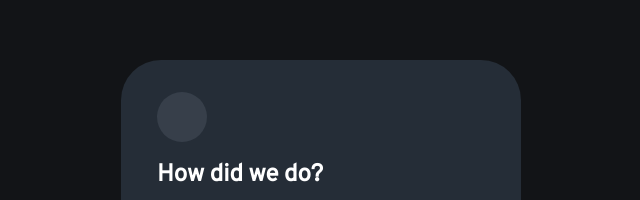
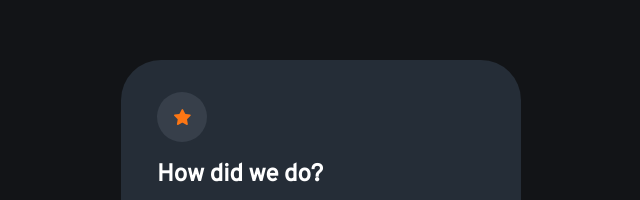
Before and after one commit to RajbirSingh1233/Rating-Component, a plain HTML site: page index.html in a window 1280 px wide. Shown: the part 140-340 px from the top of the page, 319-959 px from the left. Drawn offline with Linux system fonts and the light colour scheme.

Commit message:
Add files via upload

```diff
--- a/index.html
+++ b/index.html
@@ -12,7 +12,7 @@
         <div id="main_card">
                 <div class="card-content-1">
                     <div id="star_svg">
-                        <img src="/Rating Component/images/icon-star.svg" alt="">
+                        <img src="images/icon-star.svg" alt="">
                     </div>
                     <h2 id="heading">How did we do?</h2>
                     <p id="para">Please let us know how we did with your support request. All feedback is
```
